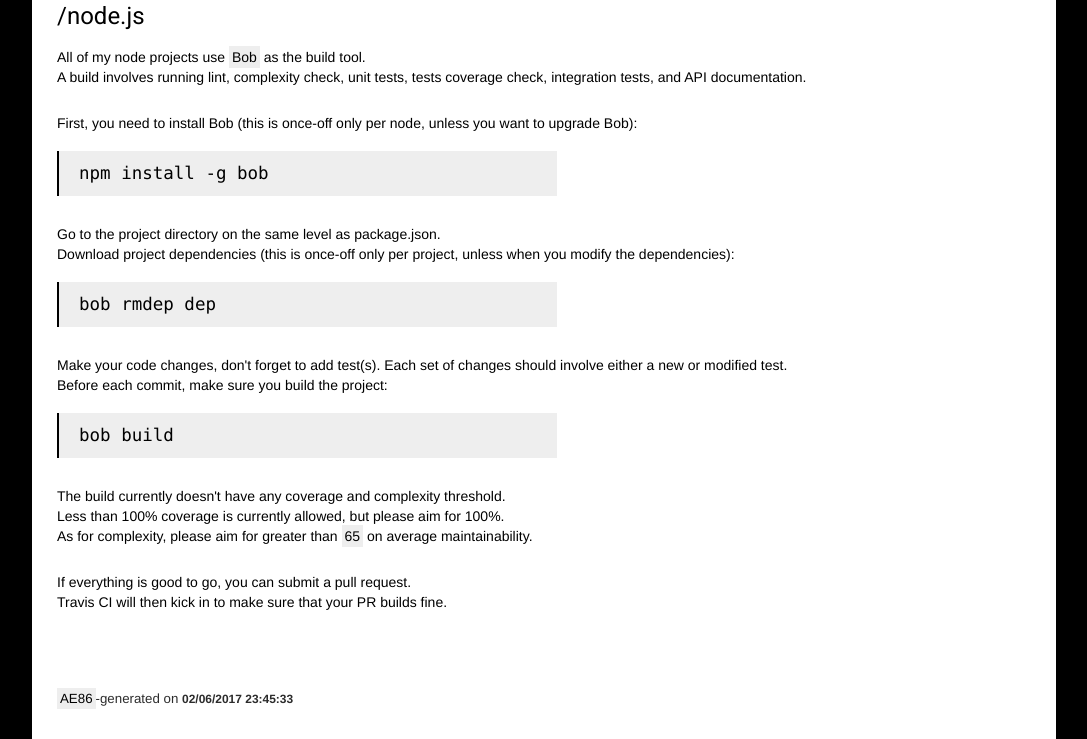
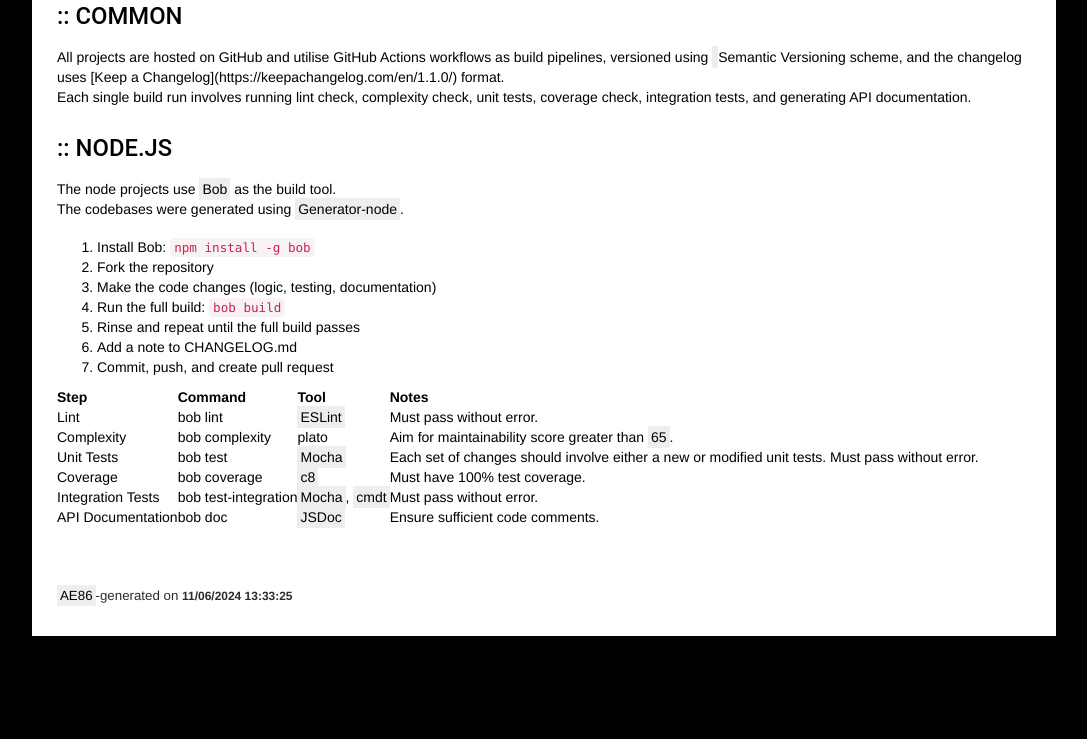
Before and after one commit to cliffano/cliffano.github.io, a plain HTML site: page developers_guide.html in a window 1280 px wide. Shown: the part 233-972 px from the top of the page, without its empty margins (96-1183 px from the left). After the commit the page ends 869 px from the top, so only its background shows below. Drawn offline with nearby package versions, Linux system fonts and the light colour scheme.

Commit message:
Update pages with latest ae86.

```diff
--- a/developers_guide.html
+++ b/developers_guide.html
@@ -1,10 +1,5 @@
-
-<!DOCTYPE html>
-<html lang="en">
-<head>
-    <title>Developer&apos;s Guide @cliffano @github</title>
-    <meta name="description" content="@cliffano&apos;s Github Page">
-    <meta name="keywords" content="cliffano">
+<!DOCTYPE html><html xmlns="http://www.w3.org/1999/xhtml"><head>
+    <title>Developer"s Guide | Travelogue</title>
     <meta http-equiv="Content-Type" content="text/html;charset=utf-8">
     <meta http-equiv="Cache-Control" content="max-age=0">
     <meta http-equiv="Cache-Control" content="no-cache">
@@ -12,16 +7,18 @@
     <meta http-equiv="Expires" content="Tue, 01 Jan 1980 1:00:00 GMT">
     <meta http-equiv="Pragma" content="no-cache">
     <meta name="viewport" content="width=device-width, initial-scale=1.0">
-    <link rel="shortcut icon" href="images/icon.png">
-    <link rel="apple-touch-icon" href="images/icon.png">
-    <link rel="apple-touch-icon-precomposed" href="images/icon.png">
-    <link rel="stylesheet" href="http://fonts.googleapis.com/css?family=PT+Sans:400,400italic" type="text/css">
-    <link rel="stylesheet" href="http://fonts.googleapis.com/css?family=Roboto" type="text/css">
-    <link rel="stylesheet" href="http://netdna.bootstrapcdn.com/bootstrap/3.0.3/css/bootstrap.min.css" type="text/css">
-    <link rel="stylesheet" href="styles/global.min.css?20170602234533" type="text/css">
-<meta name="generator" content="AE86 1.0.3"></head>
+    <link rel="apple-touch-icon" sizes="180x180" href="images/icons/apple-touch-icon.png">
+    <link rel="icon" type="image/png" sizes="32x32" href="images/icons/favicon-32x32.png">
+    <link rel="icon" type="image/png" sizes="192x192" href="images/icons/android-chrome-192x192.png">
+    <link rel="icon" type="image/png" sizes="16x16" href="images/icons/favicon-16x16.png">
+    <link rel="manifest" href="manifest.json">
+    <link rel="mask-icon" href="images/icons/safari-pinned-tab.svg" color="#666666">
+    <meta name="theme-color" content="#ffffff">
+    <link rel="stylesheet" href="https://cdnjs.cloudflare.com/ajax/libs/fancybox/2.1.5/jquery.fancybox.min.css" type="text/css">
+    <link rel="stylesheet" href="https://netdna.bootstrapcdn.com/bootstrap/3.0.3/css/bootstrap.min.css" type="text/css">
+    <link rel="stylesheet" href="styles/global.css?20240611133325" type="text/css">
+<meta name="generator" content="AE86 2.4.1"></head>
 <body>
-<script type="text/javascript" src="http://ajax.googleapis.com/ajax/libs/jquery/2.1.0/jquery.min.js"></script>
     <div id="container" class="container-fluid">
         <div id="header" class="row12">
             <div id="header">
@@ -43,9 +40,9 @@
       <nav class="navbar-collapse collapse" role="navigation">
         <ul class="nav navbar-nav">
 
-                <li class="dropdown"><a class="dropdown-toggle" href="index.html?20170602234533">Project Status</a></li>
+                <li class="dropdown"><a class="dropdown-toggle" href="index.html?20240611133325">Project Status</a></li>
 
-                <li class="dropdown"><a class="dropdown-toggle" href="developers_guide.html?20170602234533">Developer&apos;s Guide</a></li>
+                <li class="dropdown"><a class="dropdown-toggle" href="developers_guide.html?20240611133325">Developer"s Guide</a></li>
 
         </ul>
       </nav>
@@ -53,63 +50,95 @@
 </div>
         </div>
         <div id="body" class="row12">
-            <h2>/Developer&apos;s Guide</h2>
+            <h2>/Developer"s Guide</h2>
             <div class="page">
-  <h3 id="nodejs">/node.js</h3>
+  <h2 id="common">:: Common</h2>
   <p>
-    All of my node projects use <a href="http://github.com/cliffano/bob">Bob</a> as the build tool.<br>
-    A build involves running lint, complexity check, unit tests, tests coverage check, integration tests, and API documentation.
+    All projects are hosted on GitHub and utilise GitHub Actions workflows as build pipelines,
+    versioned using <a href="https://semver.org/"></a>Semantic Versioning scheme, and the changelog uses [Keep a Changelog](https://keepachangelog.com/en/1.1.0/) format.<br>
+    Each single build run involves running lint check, complexity check, unit tests, coverage check, integration tests, and generating API documentation.<br>
   </p>
+  <h2 id="nodejs">:: node.js</h2>
   <p>
-    First, you need to install Bob (this is once-off only per node, unless you want to upgrade Bob):
+    The node projects use <a href="https://github.com/cliffano/bob">Bob</a> as the build tool.<br>
+    The codebases were generated using <a href="https://github.com/cliffano/generator-node">Generator-node</a>.<br>
   </p>
-  <blockquote>
-    npm install -g bob
-  </blockquote>
-  <p>
-    Go to the project directory on the same level as package.json.<br>
-    Download project dependencies (this is once-off only per project, unless when you modify the dependencies):
-  </p>
-  <blockquote>
-    bob rmdep dep
-  </blockquote>
-  <p>
-    Make your code changes, don&apos;t forget to add test(s). Each set of changes should involve either a new or modified test.<br>
-    Before each commit, make sure you build the project:
-  </p>
-  <blockquote>
-    bob build
-  </blockquote>
-  <p>
-    The build currently doesn&apos;t have any coverage and complexity threshold.<br>
-    Less than 100% coverage is currently allowed, but please aim for 100%.<br>
-    As for complexity, please aim for greater than <a href="http://jscomplexity.org/complexity">65</a> on average maintainability.
-  </p>
-  <p>
-    If everything is good to go, you can submit a pull request.<br>
-    Travis CI will then kick in to make sure that your PR builds fine.
-  </p>
+  <ol>
+    <li>Install Bob: <code>npm install -g bob</code></li>
+    <li>Fork the repository</li>
+    <li>Make the code changes (logic, testing, documentation)</li>
+    <li>Run the full build: <code>bob build</code></li>
+    <li>Rinse and repeat until the full build passes</li>
+    <li>Add a note to CHANGELOG.md</li>
+    <li>Commit, push, and create pull request</li>
+  </ol>
+  <table>
+    <tbody><tr>
+      <th>Step</th>
+      <th>Command</th>
+      <th>Tool</th>
+      <th>Notes</th>
+    </tr>
+    <tr>
+      <td>Lint</td>
+      <td>bob lint</td>
+      <td><a href="https://eslint.org/">ESLint</a></td>
+      <td>Must pass without error.</td>
+    </tr>
+    <tr>
+      <td>Complexity</td>
+      <td>bob complexity</td>
+      <td>plato</td>
+      <td>Aim for maintainability score greater than <a href="https://www.ecs.csun.edu/~rlingard/comp589/ColemanPaper.pdf">65</a>.</td>
+    </tr>
+    <tr>
+      <td>Unit Tests</td>
+      <td>bob test</td>
+      <td><a href="https://mochajs.org/">Mocha</a></td>
+      <td>Each set of changes should involve either a new or modified unit tests. Must pass without error.</td>
+    </tr>
+    <tr>
+      <td>Coverage</td>
+      <td>bob coverage</td>
+      <td><a href="https://github.com/bcoe/c8">c8</a></td>
+      <td>Must have 100% test coverage.</td>
+    </tr>
+    <tr>
+      <td>Integration Tests</td>
+      <td>bob test-integration</td>
+      <td><a href="https://mochajs.org/">Mocha</a>, <a href="https://github.com/cliffano/cmdt">cmdt</a></td>
+      <td>Must pass without error.</td>
+    </tr>
+    <tr>
+      <td>API Documentation</td>
+      <td>bob doc</td>
+      <td><a href="https://jsdoc.app/">JSDoc</a></td>
+      <td>Ensure sufficient code comments.</td>
+    </tr>
+  </tbody></table>
 </div>
             <br style="clear: both;">
         </div>
         <div id="footer" class="row12">
             <footer>
-    <a href="http://github.com/cliffano/ae86">AE86</a>-generated on <strong>02/06/2017 23:45:33</strong>
+    <a href="http://github.com/cliffano/ae86">AE86</a>-generated on <strong>11/06/2024 13:33:25</strong>
 </footer>
 
         </div>
     </div>
-<script type="text/javascript" src="http://netdna.bootstrapcdn.com/bootstrap/3.0.3/js/bootstrap.min.js"></script>
-<script type="text/javascript" src="scripts/global.min.js?20170602234533"></script>
+<script type="text/javascript" src="https://ajax.googleapis.com/ajax/libs/jquery/2.1.0/jquery.min.js"></script>
+<script type="text/javascript" src="https://netdna.bootstrapcdn.com/bootstrap/3.0.3/js/bootstrap.min.js"></script>
+<script type="text/javascript" src="scripts/global.js?20240611133325"></script>
 <script type="text/javascript">
-  var _gaq = _gaq || [];
-  _gaq.push(['_setAccount', 'UA-247374-3']);
-  _gaq.push(['_trackPageview']);
-  (function() {
+    var _gaq = _gaq || [];
+    _gaq.push(['_setAccount', 'UA-247374-3']);
+    _gaq.push(['_trackPageview']);
+    (function() {
     var ga = document.createElement('script'); ga.type = 'text/javascript'; ga.async = true;
     ga.src = ('https:' == document.location.protocol ? 'https://ssl' : 'http://www') + '.google-analytics.com/ga.js';
     var s = document.getElementsByTagName('script')[0]; s.parentNode.insertBefore(ga, s);
-  })();
+    })();
 </script>
-</body>
-</html>
+
+
+</body></html>
```
Also changed, not shown: index.html (+27 -28 lines).
